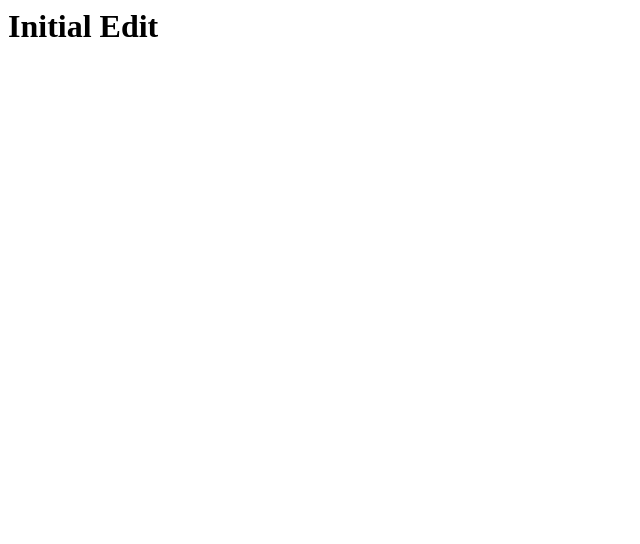
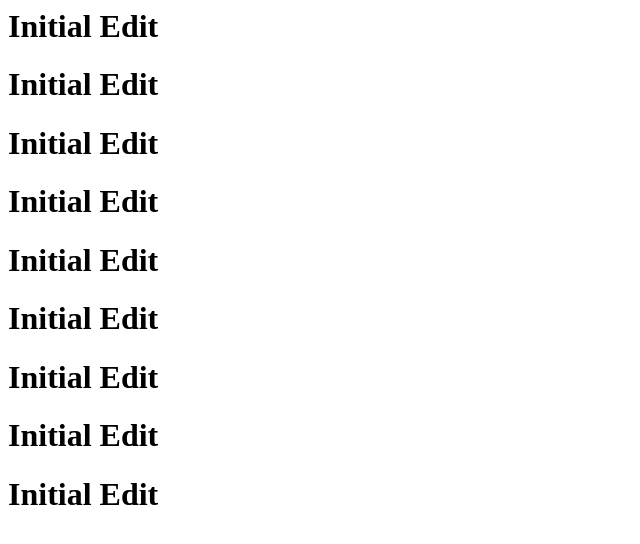
Before and after one commit to zsiga11/wordpress, a plain HTML site: page index.html in a window 1280 px wide. Shown: the whole page, without its empty margins (0-640 px from the left). Drawn offline with Linux system fonts and the light colour scheme.

Commit message:
Edited index.html

```diff
--- a/index.html
+++ b/index.html
@@ -1 +1,9 @@
 <h1>Initial Edit</h1>
+<h1>Initial Edit</h1>
+<h1>Initial Edit</h1>
+<h1>Initial Edit</h1>
+<h1>Initial Edit</h1>
+<h1>Initial Edit</h1>
+<h1>Initial Edit</h1>
+<h1>Initial Edit</h1>
+<h1>Initial Edit</h1>
```
